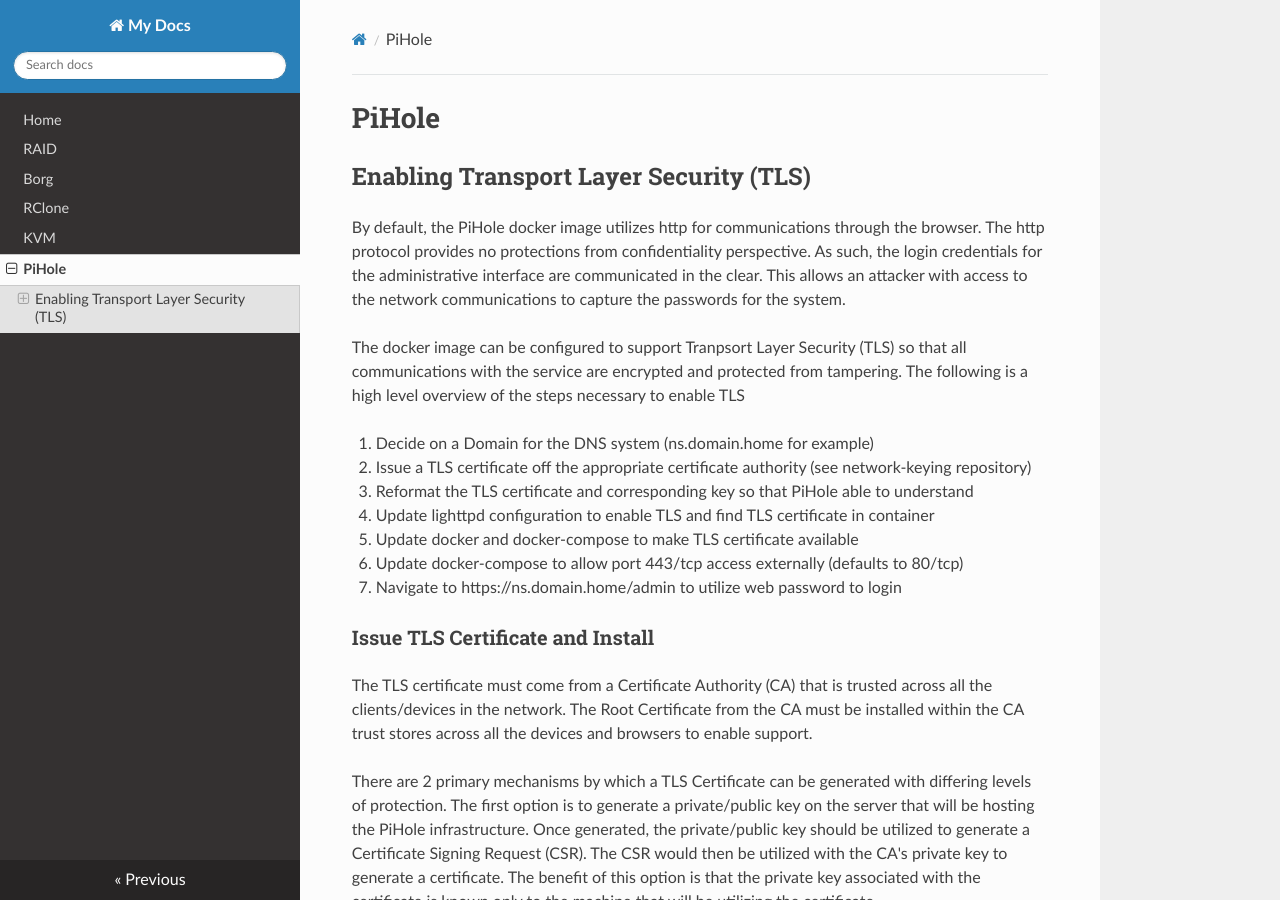
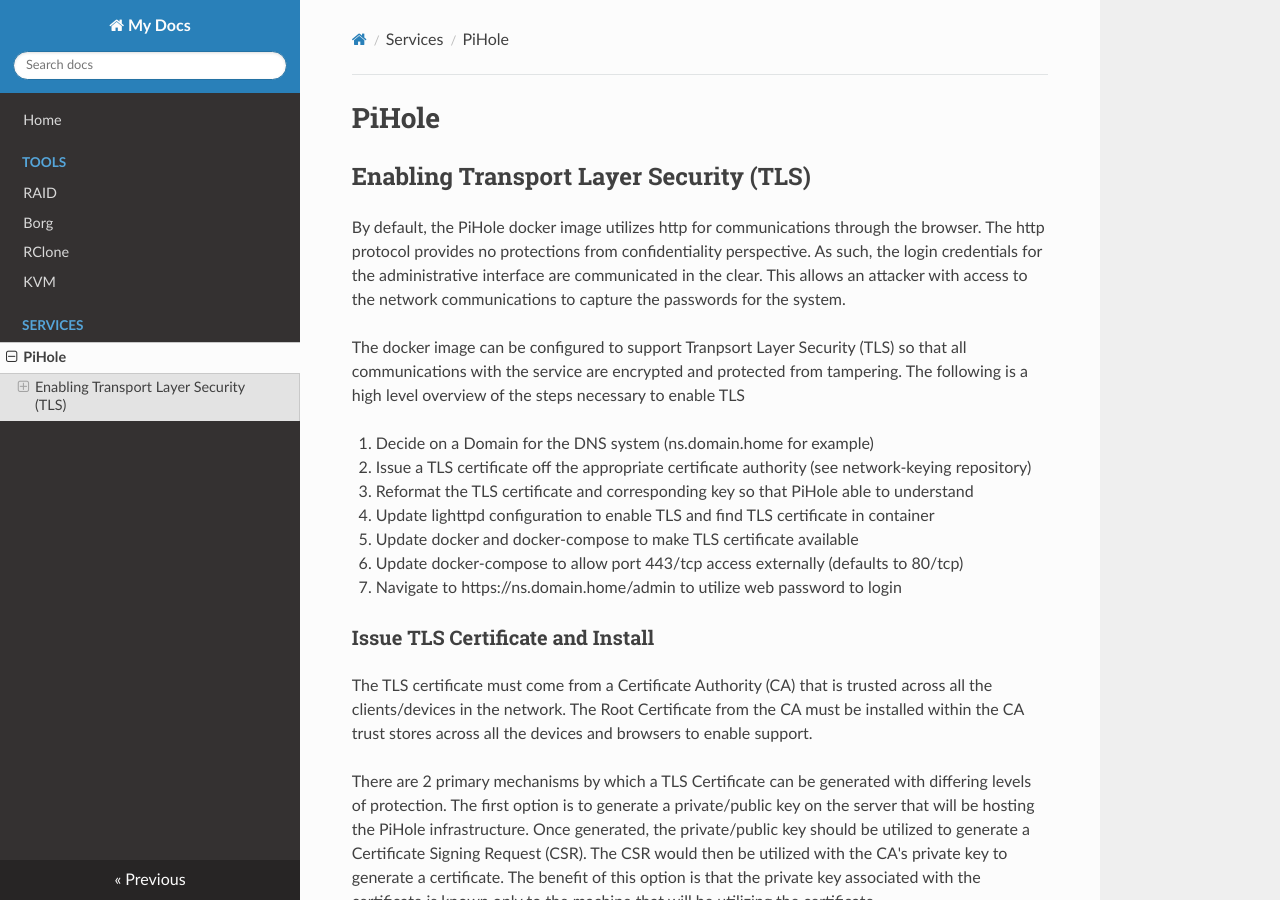
Before and after one commit to clwhipp/net-docs, an MkDocs documentation site: the page built from docs/pihole.md, in a window 1280 px wide and 900 px high. Built offline with MkDocs 1.6.1, drawn with Linux system fonts in a browser that asks for light colours; nearby versions of some CDN libraries; part of the change alters nothing that is shown.

Commit message:
Separated tools in docs

```diff
--- a/mkdocs.yml
+++ b/mkdocs.yml
@@ -1,9 +1,11 @@
 site_name: My Docs
 nav:
   - Home: index.md
-  - RAID: raid.md
-  - Borg: borg.md
-  - RClone: rclone.md
-  - KVM: kvm.md
-  - PiHole: pihole.md
+  - Tools:
+    - RAID: raid.md
+    - Borg: borg.md
+    - RClone: rclone.md
+    - KVM: kvm.md
+  - Services:
+    - PiHole: pihole.md
 theme: readthedocs
```
